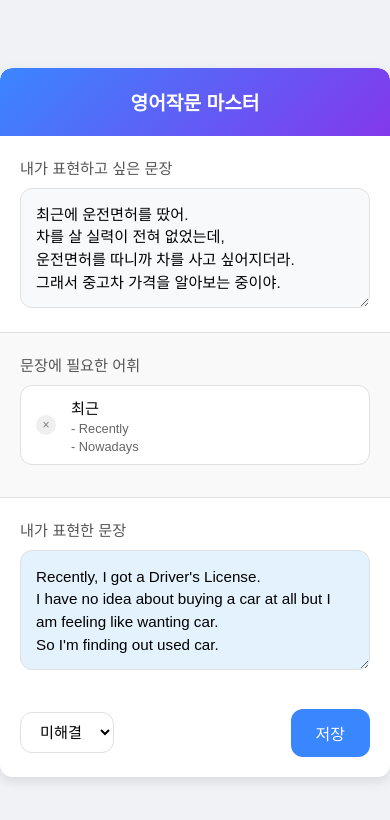
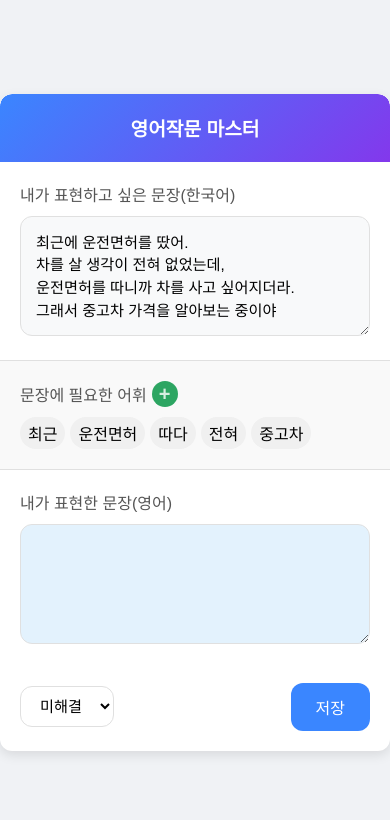
Before and after one commit to yooputer/dapdapnote, a Vue app in the folder dapdapnote-front/: page /edit in a window 390 px wide. Shown: the top 820 px of the page. Built offline with nearby package versions, Linux system fonts and the light colour scheme.

Commit message:
🟢fix: [노트 작성] 하드코딩 -> 반응형 데이터로 변환, 퍼블리싱 수정

```diff
--- a/dapdapnote-front/src/views/EditNote.vue
+++ b/dapdapnote-front/src/views/EditNote.vue
@@ -1,5 +1,20 @@
 <script setup>
+import {ref} from "vue";
 
+const koreanInput = ref('최근에 운전면허를 땄어. \n차를 살 생각이 전혀 없었는데, \n운전면허를 따니까 차를 사고 싶어지더라. \n그래서 중고차 가격을 알아보는 중이야');
+const englishInput = ref('');
+const wordList = ref([
+    {korean: '최근', englishList: ['Recently', 'Nowadays']},
+    {korean: '운전면허', englishList: ['Driver\'s License']},
+    {korean: '따다', englishList: ['optain', 'get']},
+    {korean: '전혀 ', englishList: ['at all', 'completely']},
+    {korean: '중고차 ', englishList: ['at all', 'completely']},
+]);
+const selectedWordIndex = ref(null);
+
+function addWord(){
+// TODO 어휘 추가 기능 구현
+}
 </script>
 
 <template>
@@ -9,33 +24,38 @@
     </div>
 
     <div class="korean-section">
-      <div class="section-label">내가 표현하고 싶은 문장</div>
-      <textarea class="korean-textarea">최근에 운전면허를 땄어.
-차를 살 실력이 전혀 없었는데,
-운전면허를 따니까 차를 사고 싶어지더라.
-그래서 중고차 가격을 알아보는 중이야.</textarea>
+      <div class="label-section">
+        <div class="section-label">내가 표현하고 싶은 문장(한국어)</div>
+      </div>
+      <textarea class="korean-textarea" v-model="koreanInput"/>
     </div>
 
     <div class="options-section">
-      <div class="section-label">문장에 필요한 어휘</div>
-      <ul class="option-list">
-        <li class="option-item">
-          <button class="delete-btn">×</button>
-          <div class="option-info">
-            <div class="option-text">최근</div>
-            <div class="option-english">- Recently</div>
-            <div class="option-english">- Nowadays</div>
-          </div>
-        </li>
+      <div class="label-section">
+        <div class="section-label">문장에 필요한 어휘</div>
+        <div class="add-word-btn" @click="addWord">+</div>
+<!--        <div class="ai-word-btn">AI 어휘 추천</div>--> <!-- TODO AI 어휘 추천 기능 구현 -->
+      </div>
 
-      </ul>
+      <div class="words">
+        <div class="word-item" v-for="(word, index) in wordList" :key="word.korean" @click="selectedWordIndex = index">
+          {{ word.korean }}
+        </div>
+      </div>
+
+      <div class="option-item" v-if="selectedWordIndex != null">
+        <div class="option-info">
+          <div class="option-text">{{ wordList[selectedWordIndex].korean }}</div>
+          <div class="option-english" v-for="english in wordList[selectedWordIndex].englishList" :key="english">- {{ english }}</div>
+        </div>
+        <button class="delete-word-btn" @click="selectedWordIndex = null">×</button>
+      </div>
     </div>
-
     <div class="result-section">
-      <div class="section-label">내가 표현한 문장</div>
-      <textarea class="english-textarea">Recently, I got a Driver's License.
-I have no idea about buying a car at all but I am feeling like wanting car.
-So I'm finding out used car.</textarea>
+      <div class="label-section">
+        <div class="section-label">내가 표현한 문장(영어)</div>
+      </div>
+      <textarea class="english-textarea" v-model="englishInput"/>
     </div>
 
     <div class="buttons-container">
@@ -65,10 +85,15 @@ So I'm finding out used car.</textarea>
   border-bottom: 1px solid #e0e0e0;
 }
 
+.label-section {
+  display: flex;
+  align-items: center;
+  margin-bottom: 10px;
+}
+
 .section-label {
-  font-size: 0.95rem;
+  font-size: 1rem;
   color: #555;
-  margin-bottom: 10px;
   font-weight: 500;
 }
 
@@ -121,10 +146,6 @@ textarea:focus {
   margin-left: 10px;
 }
 
-.option-list {
-  list-style-type: none;
-}
-
 .option-item {
   margin-bottom: 12px;
   display: flex;
@@ -134,10 +155,7 @@ textarea:focus {
   border-radius: var(--border-radius);
   border: 1px solid #e0e0e0;
   background-color: white;
-}
-
-.option-item:hover {
-  background-color: #f0f8ff;
+  margin-top: 15px;
 }
 
 .option-info {
@@ -157,7 +175,36 @@ textarea:focus {
   margin-top: 3px;
 }
 
-.delete-btn {
+.add-word-btn {
+  background-color: #2da562;
+  color: rgba(255, 255, 255, 0.81);
+  border: none;
+  width: 26px;
+  height: 26px;
+  border-radius: 50%;
+  display: flex;
+  align-items: center;
+  justify-content: center;
+  cursor: pointer;
+  font-size: 20px;
+  line-height: 1;
+  font-weight: bold;
+  margin-left: 5px;
+}
+
+.ai-word-btn{
+  border: 1px solid;
+  background-color: white;
+  border-radius: 5px;
+  padding: 3px 5px;
+  font-size: 15px;
+  border-right: 5px;
+  margin-left: auto;
+  margin-right: 5px;
+  cursor: pointer;
+}
+
+.delete-word-btn {
   background-color: #efefef;
   color: rgba(92, 92, 92, 0.81);
   border: none;
@@ -171,6 +218,8 @@ textarea:focus {
   transition: background-color 0.3s ease;
   font-size: 12px;
   line-height: 1;
+  margin-top: 5px;
+  margin-bottom: auto;
 }
 
 .result-section {
@@ -214,4 +263,20 @@ textarea:focus {
   background-color: var(--primary-color);
   color: white;
 }
+
+.words {
+  display: flex;
+  flex-wrap: wrap;
+  gap: 5px;
+}
+
+.word-item {
+  background-color: #f0f0f0; /* 배경색 */
+  border-radius: 20px; /* 둥근 모서리 */
+  padding: 4px 8px; /* 여백 조정 */
+  font-size: 16px; /* 글자 크기 */
+  display: flex; /* Flexbox를 사용하여 수평 정렬 */
+  align-items: center; /* 수직으로 중앙 정렬 */
+  cursor: pointer;
+}
 </style>
```
